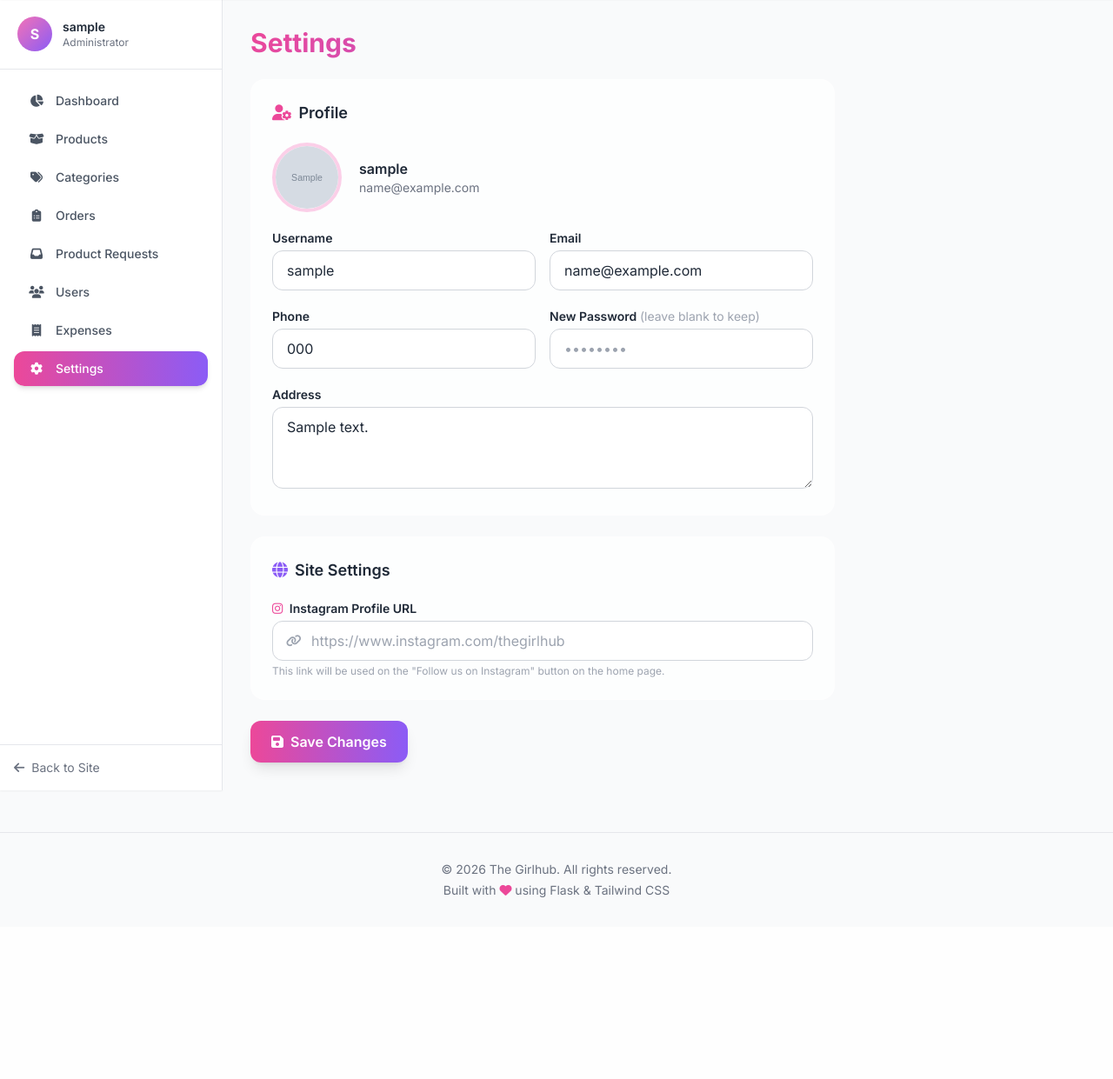
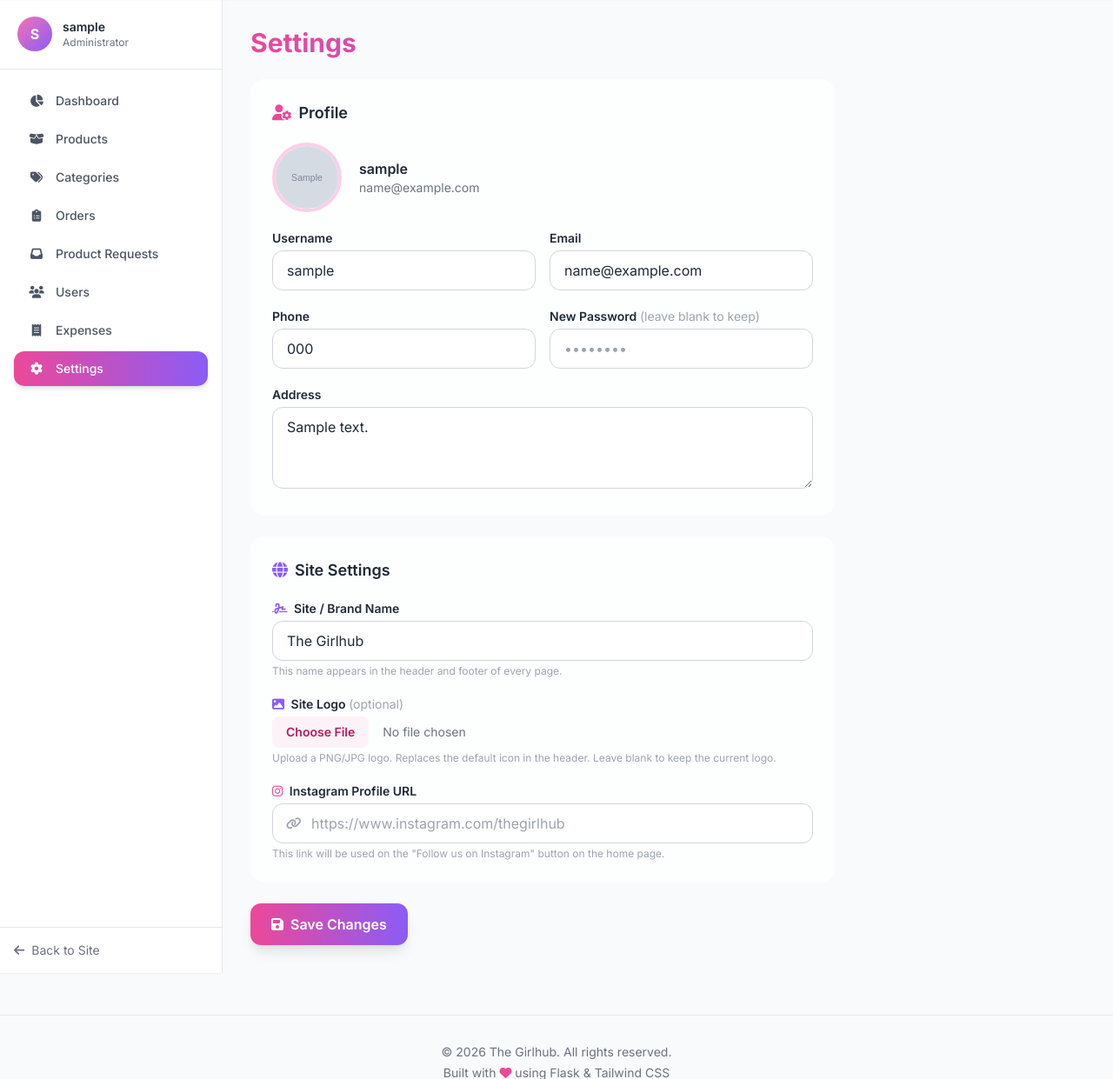
Before and after one commit to Parani6379/Modern_E-Commerce_Website, a Flask app: page /admin/settings in a window 1280 px wide. Shown: the part 67-1308 px from the top of the page at 87% size. Before the commit the page ends 1099 px from the top, so only its background shows below. Run offline with Flask 3, Linux system fonts and the light colour scheme; a user stored in the database is signed in; tables that the repository leaves empty hold one stand-in row (values such as "Sample post"); grey boxes marked "Sample" are stand-in pictures; some libraries are stand-ins or nearby versions.

Commit message:
Update project

```diff
--- a/app/__init__.py
+++ b/app/__init__.py
@@ -42,6 +42,21 @@ def create_app(config_class=Config):
         from app import models  # noqa: F401
         db.create_all()
 
+    # ── Template context: inject site branding globally ───
+    @app.context_processor
+    def inject_site_settings():
+        """Make site_name and site_logo_url available in all templates."""
+        try:
+            from app.models import SiteSetting
+            from flask import url_for
+            name = SiteSetting.get('site_name', 'The Girlhub')
+            logo = SiteSetting.get('site_logo', '')
+            logo_url = url_for('static', filename='uploads/' + logo) if logo else ''
+        except Exception:
+            name = 'The Girlhub'
+            logo_url = ''
+        return {'site_name': name, 'site_logo_url': logo_url}
+
     # ── CLI: create admin (safe way to add admins) ────────
     @app.cli.command('create-admin')
     def create_admin():
--- a/app/admin/routes.py
+++ b/app/admin/routes.py
@@ -305,6 +305,7 @@ def order_add():
         product_id = request.form.get('product_id', type=int)
         amount = request.form.get('amount', 0, type=float)
         preferences = request.form.get('preferences', '').strip()
+        instagram_id = request.form.get('instagram_id', '').strip()
 
         if not all([customer_name, customer_email, customer_phone]):
             flash('Customer name, email, and phone are required.', 'danger')
@@ -318,6 +319,7 @@ def order_add():
             customer_email=customer_email,
             customer_phone=customer_phone,
             customer_address=customer_address,
+            customer_instagram=instagram_id,
             preferences=preferences,
             total_price=amount,
             status='enquiry',
@@ -447,12 +449,31 @@ def settings():
         instagram_url = request.form.get('instagram_url', '').strip()
         SiteSetting.set('instagram_url', instagram_url)
 
+        site_name = request.form.get('site_name', '').strip()
+        if site_name:
+            SiteSetting.set('site_name', site_name)
+
+        # Handle site logo upload
+        site_logo_file = request.files.get('site_logo')
+        if site_logo_file and site_logo_file.filename:
+            logo_filename = save_uploaded_file(site_logo_file)
+            if logo_filename:
+                old_logo = SiteSetting.get('site_logo', '')
+                if old_logo:
+                    delete_file(old_logo)
+                SiteSetting.set('site_logo', logo_filename)
+
         db.session.commit()
         flash('Settings updated!', 'success')
         return redirect(url_for('admin.settings'))
 
     instagram_url = SiteSetting.get('instagram_url', '')
-    return render_template('admin/settings.html', instagram_url=instagram_url)
+    site_name = SiteSetting.get('site_name', 'The Girlhub')
+    site_logo_filename = SiteSetting.get('site_logo', '')
+    return render_template('admin/settings.html',
+                           instagram_url=instagram_url,
+                           site_name=site_name,
+                           site_logo_filename=site_logo_filename)
 
 
 # ══════════════════════════════════════════════════════════
--- a/app/config.py
+++ b/app/config.py
@@ -24,7 +24,7 @@ class Config:
     MAIL_PORT = int(os.environ.get('MAIL_PORT', 587))
     MAIL_USE_TLS = True
     MAIL_USERNAME = os.environ.get('MAIL_USERNAME', 'thegirlhub.handcrafted@gmail.com')
-    MAIL_PASSWORD = os.environ.get('MAIL_PASSWORD', 'gucpuvqweqwljyls')
+    MAIL_PASSWORD = os.environ.get('MAIL_PASSWORD', 'jmthbktyriudnkyl')
     MAIL_DEFAULT_SENDER = os.environ.get('MAIL_DEFAULT_SENDER', 'thegirlhub.handcrafted@gmail.com')
 
     # ── Owner email (receives order notifications) ────────
--- a/app/customer/routes.py
+++ b/app/customer/routes.py
@@ -56,8 +56,9 @@ def booking(product_id):
         email = request.form.get('email', '').strip()
         phone = request.form.get('phone', '').strip()
         address = request.form.get('address', '').strip()
+        instagram_id = request.form.get('instagram_id', '').strip()
 
-        if not all([name, email, phone, address]):
+        if not all([name, email, phone, address, instagram_id]):
             flash('Please fill in all required fields.', 'danger')
             return render_template('customer/booking.html', product=product)
 
--- a/app/customer/services.py
+++ b/app/customer/services.py
@@ -31,6 +31,7 @@ def create_order(customer, product, form_data, reference_file=None):
         customer_email=form_data.get('email', '').strip(),
         customer_phone=form_data.get('phone', '').strip(),
         customer_address=form_data.get('address', '').strip(),
+        customer_instagram=form_data.get('instagram_id', '').strip(),
         preferences=form_data.get('preferences', '').strip(),
         reference_image=reference_image,
         total_price=total_price,
--- a/app/models.py
+++ b/app/models.py
@@ -140,6 +140,7 @@ class Order(db.Model):
     customer_email = db.Column(db.String(120), nullable=False)
     customer_phone = db.Column(db.String(20), nullable=False)
     customer_address = db.Column(db.Text, nullable=False)
+    customer_instagram = db.Column(db.String(100), default='')  # Instagram ID (optional)
     preferences = db.Column(db.Text, default='')
     reference_image = db.Column(db.String(256), default='')
 
--- a/app/templates/admin/settings.html
+++ b/app/templates/admin/settings.html
@@ -79,6 +79,38 @@
                 <i class="fa-solid fa-globe text-secondary-500"></i> Site Settings
             </h2>
 
+            <!-- Site Name -->
+            <div>
+                <label class="block text-sm font-semibold mb-1">
+                    <i class="fa-solid fa-signature text-secondary-500 mr-1"></i> Site / Brand Name
+                </label>
+                <input type="text" name="site_name" value="{{ site_name or 'The Girlhub' }}"
+                    class="w-full px-4 py-2.5 rounded-xl border border-gray-300 dark:border-gray-600 bg-white dark:bg-gray-800 focus:ring-2 focus:ring-primary-400 outline-none transition"
+                    placeholder="The Girlhub">
+                <p class="text-xs text-gray-400 mt-1">This name appears in the header and footer of every page.</p>
+            </div>
+
+            <!-- Site Logo -->
+            <div>
+                <label class="block text-sm font-semibold mb-1">
+                    <i class="fa-solid fa-image text-secondary-500 mr-1"></i> Site Logo
+                    <span class="text-gray-400 font-normal">(optional)</span>
+                </label>
+                {% if site_logo_filename %}
+                <div class="flex items-center gap-4 mb-3">
+                    <img src="{{ url_for('static', filename='uploads/' + site_logo_filename) }}"
+                        class="h-12 rounded-lg border border-gray-200 dark:border-gray-700 object-contain bg-white dark:bg-gray-800 p-1"
+                        alt="Current Logo">
+                    <span class="text-xs text-gray-400">Current logo</span>
+                </div>
+                {% endif %}
+                <input type="file" name="site_logo" accept="image/*"
+                    class="w-full text-sm text-gray-500 file:mr-4 file:py-2 file:px-4 file:rounded-lg file:border-0 file:text-sm file:font-semibold file:bg-primary-50 file:text-primary-700 hover:file:bg-primary-100 dark:file:bg-primary-900/20 dark:file:text-primary-400 transition">
+                <p class="text-xs text-gray-400 mt-1">Upload a PNG/JPG logo. Replaces the default icon in the header.
+                    Leave blank to keep the current logo.</p>
+            </div>
+
+            <!-- Instagram URL -->
             <div>
                 <label class="block text-sm font-semibold mb-1">
                     <i class="fa-brands fa-instagram text-pink-500 mr-1"></i> Instagram Profile URL
--- a/app/templates/layouts/base.html
+++ b/app/templates/layouts/base.html
@@ -155,9 +155,14 @@
             <div class="flex items-center justify-between h-16">
                 <!-- Logo -->
                 <a href="{{ url_for('customer.home') }}" class="flex items-center space-x-2 group">
+                    {% if site_logo_url %}
+                    <img src="{{ site_logo_url }}" alt="{{ site_name }} Logo"
+                        class="h-9 w-auto object-contain group-hover:scale-105 transition-transform rounded">
+                    {% else %}
                     <span class="text-2xl"><i
                             class="fa-solid fa-heart-pulse text-primary-500 group-hover:scale-110 transition-transform"></i></span>
-                    <span class="text-xl font-extrabold gradient-text">The Girlhub</span>
+                    {% endif %}
+                    <span class="text-xl font-extrabold gradient-text">{{ site_name }}</span>
                 </a>
 
                 <!-- Desktop links -->
@@ -256,7 +261,7 @@
     <!-- ═══════════════════ FOOTER ═══════════════════ -->
     <footer class="border-t border-gray-200 dark:border-gray-700 py-8 mt-12">
         <div class="max-w-7xl mx-auto px-4 text-center text-sm text-gray-500 dark:text-gray-400">
-            <p>&copy; 2026 The Girlhub. All rights reserved.</p>
+            <p>&copy; 2026 {{ site_name }}. All rights reserved.</p>
             <p class="mt-1">Built with <i class="fa-solid fa-heart text-primary-500"></i> using Flask &amp; Tailwind CSS
             </p>
         </div>
```
Also changed, not shown: app/templates/admin/order_detail.html (+8 -0 lines), app/templates/admin/order_form.html (+13 -0 lines), app/templates/customer/booking.html (+17 -0 lines).
